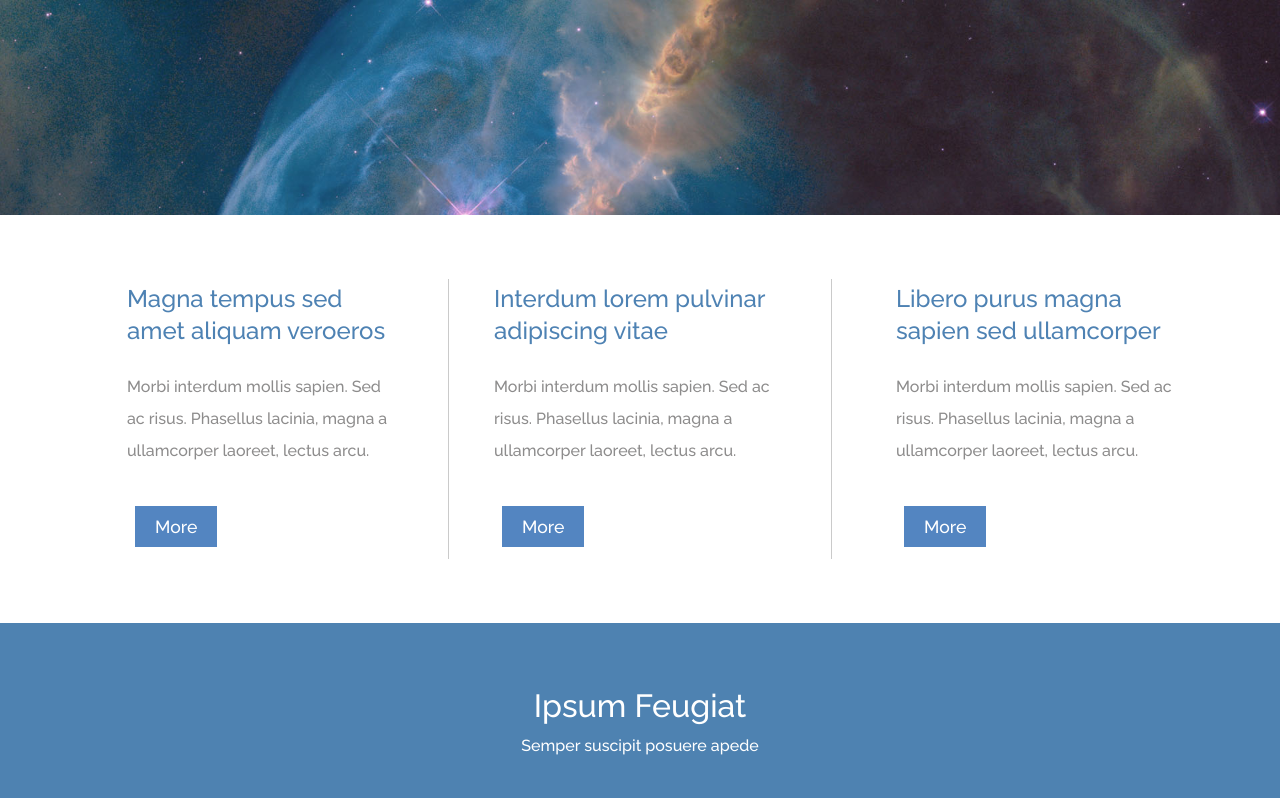
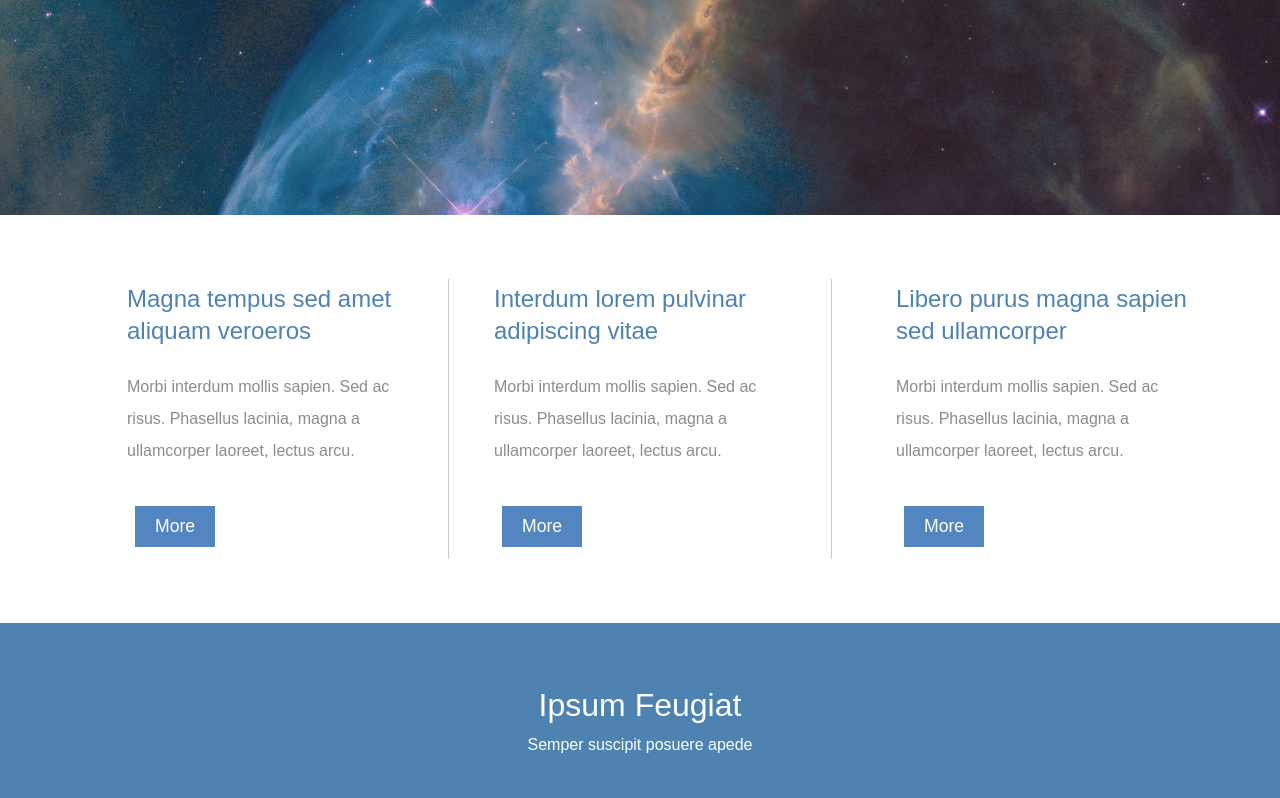
Before and after one commit to sankalp475/theory-flex, a plain HTML site: page index.html in a window 1280 px wide. Shown: the part 265-1063 px from the top of the page. Drawn offline with Linux system fonts and the light colour scheme.

Commit message:
Update style.css

```diff
--- a/css/style.css
+++ b/css/style.css
@@ -1,4 +1,4 @@
-@import url("https://fonts.googleapis.com/css2?family=Raleway:wght@500&display=swap");
+/* @import url("https://fonts.googleapis.com/css2?family=Raleway:wght@500&display=swap"); */
 * {
 	margin: 0;
 	padding: 0;
```
